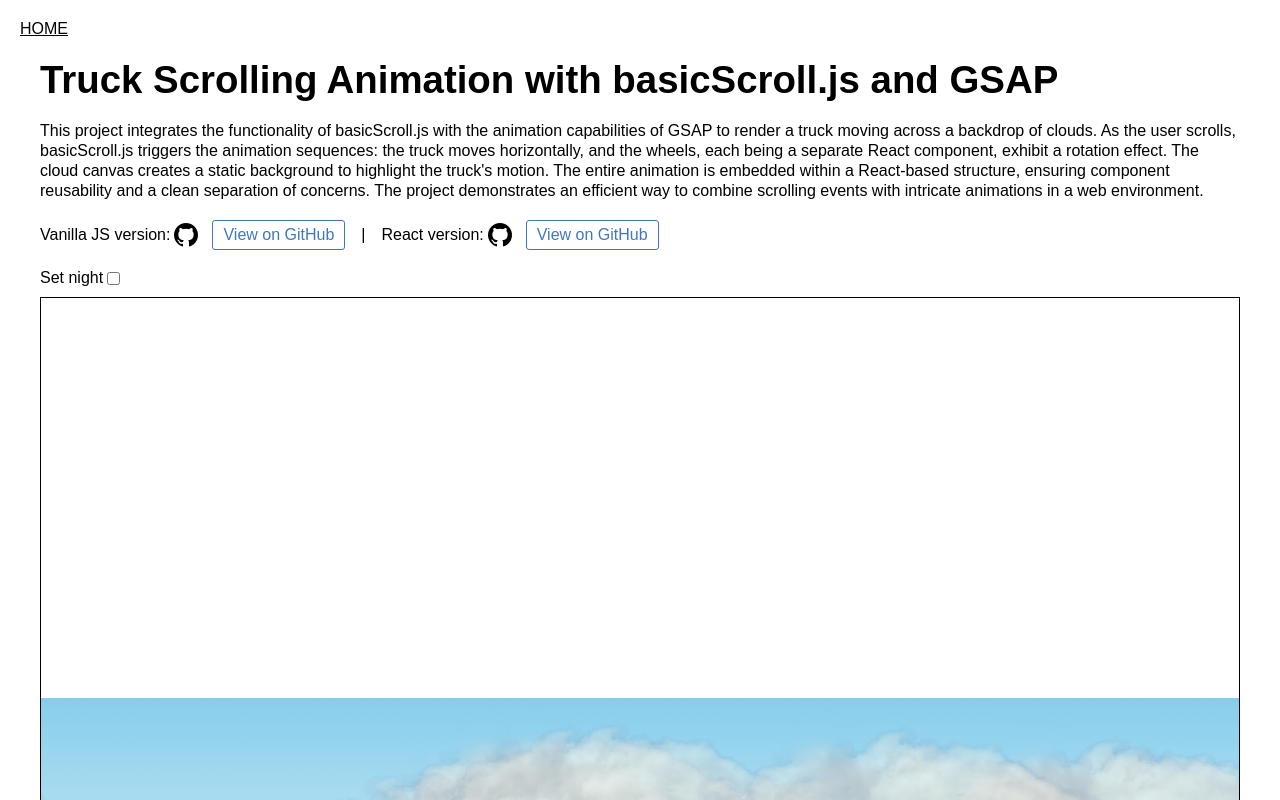
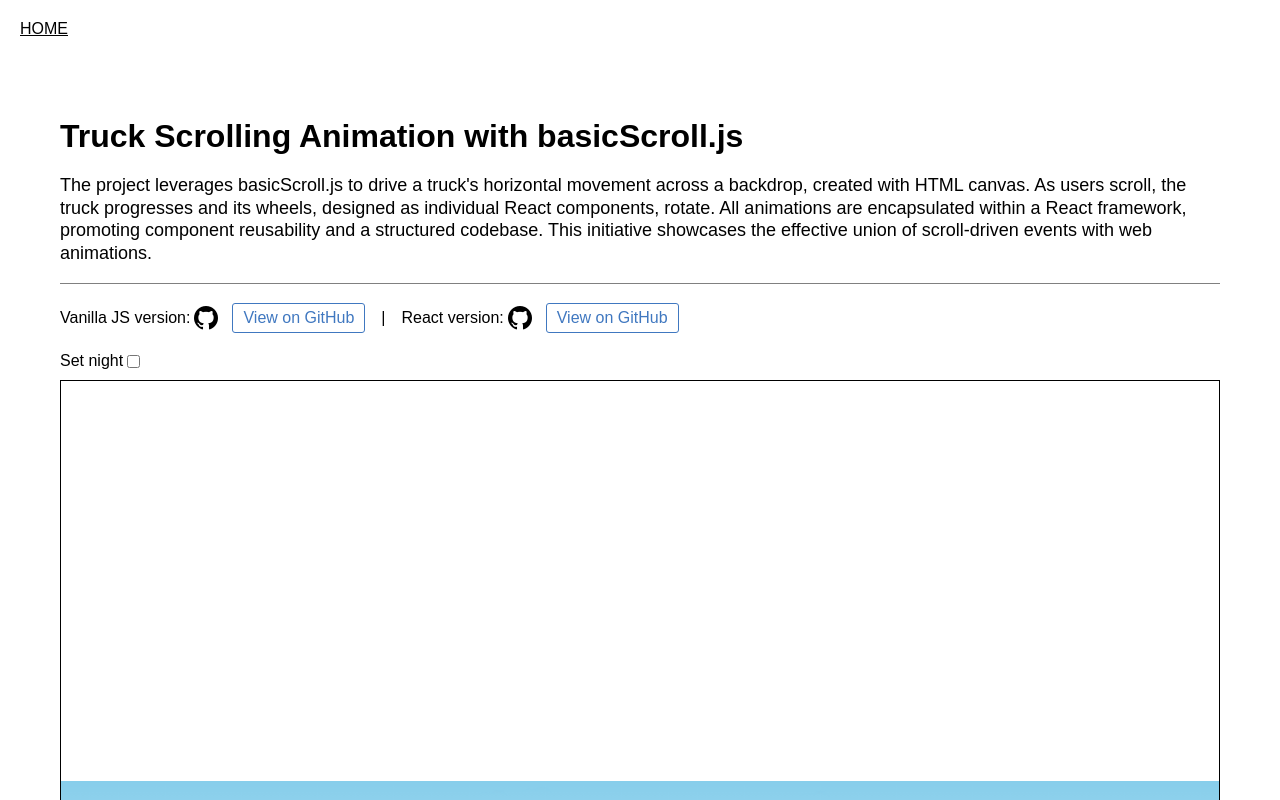
Before and after one commit to dvoranii/personal-projects-site, a React (Vite) app: page /project1 in a window 1280 px wide. Shown: the top 800 px of the page. Built offline with nearby package versions, Linux system fonts and the light colour scheme.

Commit message:
Project 1 edits

```diff
--- a/src/components/ProjectTemplate/styles.css
+++ b/src/components/ProjectTemplate/styles.css
@@ -5,4 +5,5 @@
 .project--content {
   max-width: 1200px;
   margin: auto;
+  padding: 60px 20px 0px 20px;
 }
--- a/src/global.css
+++ b/src/global.css
@@ -11,3 +11,11 @@ body {
   overflow-x: hidden;
   font-family: Arial, Helvetica, sans-serif;
 }
+
+p {
+  font-size: clamp(14px, 2vw, 18px);
+}
+
+h1 {
+  font-size: clamp(24px, 6vw, 32px);
+}
--- a/src/views/Project1/components/Truck/index.jsx
+++ b/src/views/Project1/components/Truck/index.jsx
@@ -18,6 +18,7 @@ const Truck = ({ isNight }) => {
       },
     },
   };
+
   return (
     <>
       <ReactBasicScroll config={config}>
--- a/src/views/Project1/components/Wheel/index.jsx
+++ b/src/views/Project1/components/Wheel/index.jsx
@@ -10,7 +10,7 @@ const Wheel = ({ position }) => {
     props: {
       "--rotation": {
         from: "0",
-        to: "6turn",
+        to: "8turn",
       },
     },
   };
--- a/src/views/Project1/index.jsx
+++ b/src/views/Project1/index.jsx
@@ -14,19 +14,16 @@ const Project1 = () => {
   return (
     <ProjectTemplate>
       <h1 className="project--title">
-        Truck Scrolling Animation with basicScroll.js and GSAP
+        Truck Scrolling Animation with basicScroll.js
       </h1>
       <p className="project--intro">
-        This project integrates the functionality of basicScroll.js with the
-        animation capabilities of GSAP to render a truck moving across a
-        backdrop of clouds. As the user scrolls, basicScroll.js triggers the
-        animation sequences: the truck moves horizontally, and the wheels, each
-        being a separate React component, exhibit a rotation effect. The cloud
-        canvas creates a static background to highlight the truck&apos;s motion.
-        The entire animation is embedded within a React-based structure,
-        ensuring component reusability and a clean separation of concerns. The
-        project demonstrates an efficient way to combine scrolling events with
-        intricate animations in a web environment.
+        The project leverages basicScroll.js to drive a truck&apos;s horizontal
+        movement across a backdrop, created with HTML canvas. As users scroll,
+        the truck progresses and its wheels, designed as individual React
+        components, rotate. All animations are encapsulated within a React
+        framework, promoting component reusability and a structured codebase.
+        This initiative showcases the effective union of scroll-driven events
+        with web animations.
       </p>
       <br />
 
@@ -38,7 +35,7 @@ const Project1 = () => {
         |
         <div className="git--wrapper__inner">
           <div>React version:</div>
-          <GitRepoLink url="https://github.com/yourusername/yourrepository" />
+          <GitRepoLink url="https://github.com/dvoranii/personal-projects-site/tree/main/src/views/Project1" />
         </div>
       </div>
 
--- a/src/views/Project1/styles.css
+++ b/src/views/Project1/styles.css
@@ -1,10 +1,8 @@
-.project--title {
-  font-size: 2.4rem;
-}
-
 .project--intro {
   margin-top: 1.2rem;
   line-height: 1.25;
+  border-bottom: 1px solid grey;
+  padding-bottom: 1.2rem;
 }
 
 .truck--wrapper {
```
